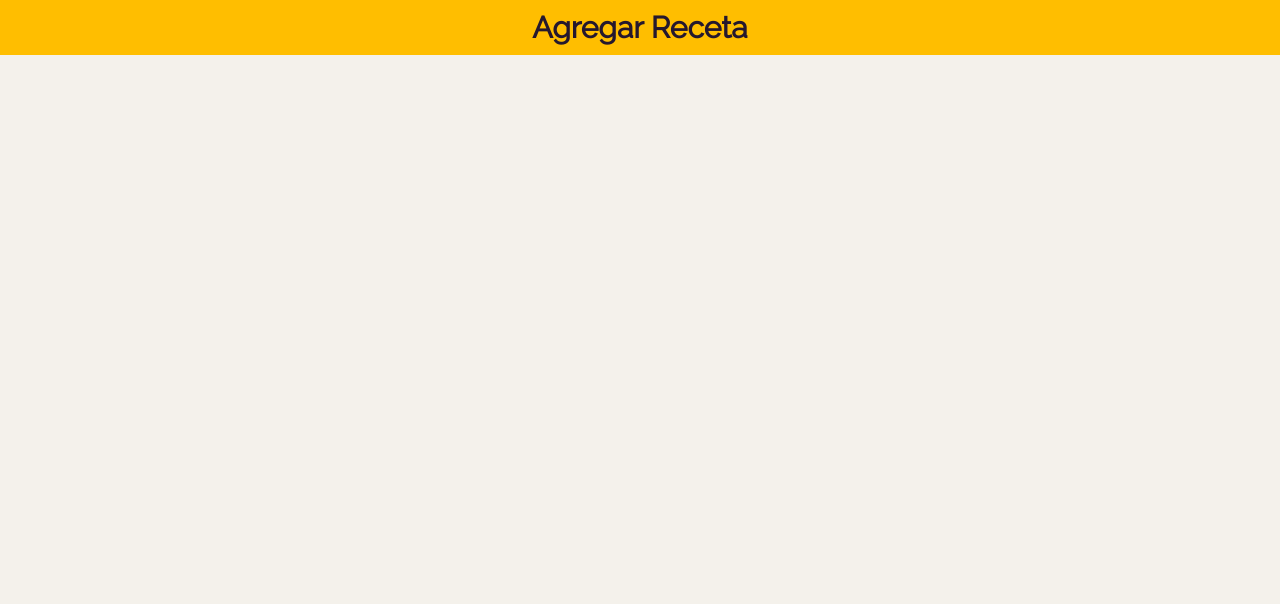
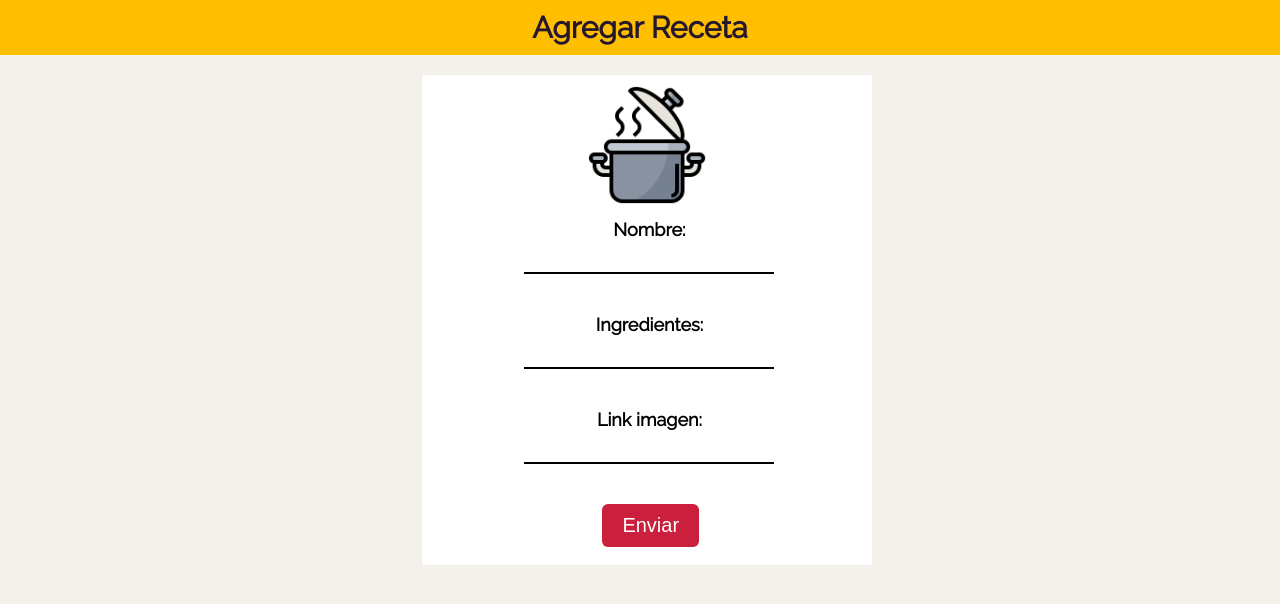
Before and after one commit to mimird06/Asignacion3, a Flask app: page /agregar in a window 1280 px wide. Shown: the part 111-715 px from the top of the page. Run offline with Flask 3, Linux system fonts and the light colour scheme.

Commit message:
add style requiremnts on agregar page

```diff
--- a/server.py
+++ b/server.py
@@ -14,5 +14,20 @@ def inicio():
 def agregar():
     return render_template('agregar.html')
 
+@servidor.route('/agregar/datos', methods=['POST'])
+def datos():
+
+    nombre = request.form['nombre']
+    ingredientes = request.form['ingredientes']
+    url = request.form['link-img']
+
+    contenedor = (nombre, ingredientes, url)
+    cursorDB.execute("INSERT INTO recetas (nombre, ingredientes, link) VALUES (?, ?, ?)", contenedor)
+    db.commit()
+
+    alerta = 'Datos se han guardado correctamente.'
+
+    return render_template('agregar.html', alerta=alerta)
+
 if __name__=='__main__':
     servidor.run(debug=True, port=6542)
--- a/static/css/style.css
+++ b/static/css/style.css
@@ -210,3 +210,79 @@ footer{
     background-color: #f84e4f;
     transform: translateY(-2px);
 }
+
+/* CSS formulario*/
+.formulario{
+    background-color: #FFFFFF;
+    text-align: center;
+    width: 450px;
+    height: 490px;
+    position: absolute;
+    left: 33%;
+    margin-top: 20px;
+}
+
+.valores {
+    position: relative;
+    width: 250px;
+    color: black;
+    background: transparent;
+    border-bottom: 2px solid black;
+    margin-bottom: 40px;
+    margin-left: 100px;
+}
+
+.input{
+    margin-top: 15px;
+    border: none;
+    outline: none;
+}
+
+.input:focus + .label{
+    top: -3px;
+    left: 3px;
+    z-index: 10;
+    font-size: 15px;
+    font-weight: 600;
+    color: #222222
+}
+
+::placeholder{
+    color: transparent;
+}
+
+.input:not(::placeholder-shown)+ .label{
+    top: -7px;
+    left: 3px;
+    z-index: 10;
+    font-size: 15px;
+    font-weight: 600;
+}
+
+.label{
+    font-weight: bold;
+    top: 15px;
+    left: 15px;
+    padding: 0 4px;
+    font-size: 18px;
+    transition: 0.5s;
+    z-index: 0;
+}
+
+.apoyo2{
+    width: 120px;
+    height: 120px;
+    margin-bottom: 10px;
+    margin-top: 10px;
+}
+
+/*CSS ALERTA*/
+.alerta{
+    background-color: #FFBE00;
+    padding: 10px 20px;
+}
+.mensaje-alerta{
+    font-family: "Raleway" sans-serif;
+    color: #222222;
+    text-align: center;
+}
--- a/templates/agregar.html
+++ b/templates/agregar.html
@@ -6,7 +6,7 @@
     <meta name="viewport" content="width=device-width, initial-scale=1.0">
     <meta name="viewport" content="width=device-width, user-scalable=no, initial-scale=1.0, maximum-scale=1.0, minimum-scale=1.0">
     <link rel="stylesheet" href="/static/css/style.css">
-    <link rel="website icon" type="png" href="/static/img/img2.png">
+    <link rel="website icon" type="png" href="/static/img/img1.png">
     <link rel="stylesheet" href="https://fonts.googleapis.com/css?family=Raleway">
     <title>Agregar Receta</title>
 </head>
@@ -28,5 +28,28 @@
     <div class="cont-agregar">
         <h2 class="recipe"> Agregar Receta </h2>
     </div>
+
+    <div class="ff2">
+        <form class="formulario" action="/agregar/datos" method="post" >
+            <img src="/static/img/img9.png" class="apoyo2">
+            <legend>
+                <div class="valores">
+                    <label for="" class="label"> Nombre: </label>
+                    <input type="text" name="nombre" class="input" placeholder="a">
+                </div>
+
+                <div class="valores">
+                    <label for="" class="label"> Ingredientes: </label>
+                    <input type="text" name="ingredientes" class="input" placeholder="a">
+                </div>
+
+                <div class="valores">
+                    <label for="" class="label">Link imagen: </label>
+                    <input type="text" name="link-img" class="input" placeholder="a">
+                </div>
+                <input type="submit" class="submitBtn" value="Enviar">
+            </legend>
+        </form>
+    </div>
 </body>
 </html>
```
Also changed, not shown: static/img/img9.png (added).
